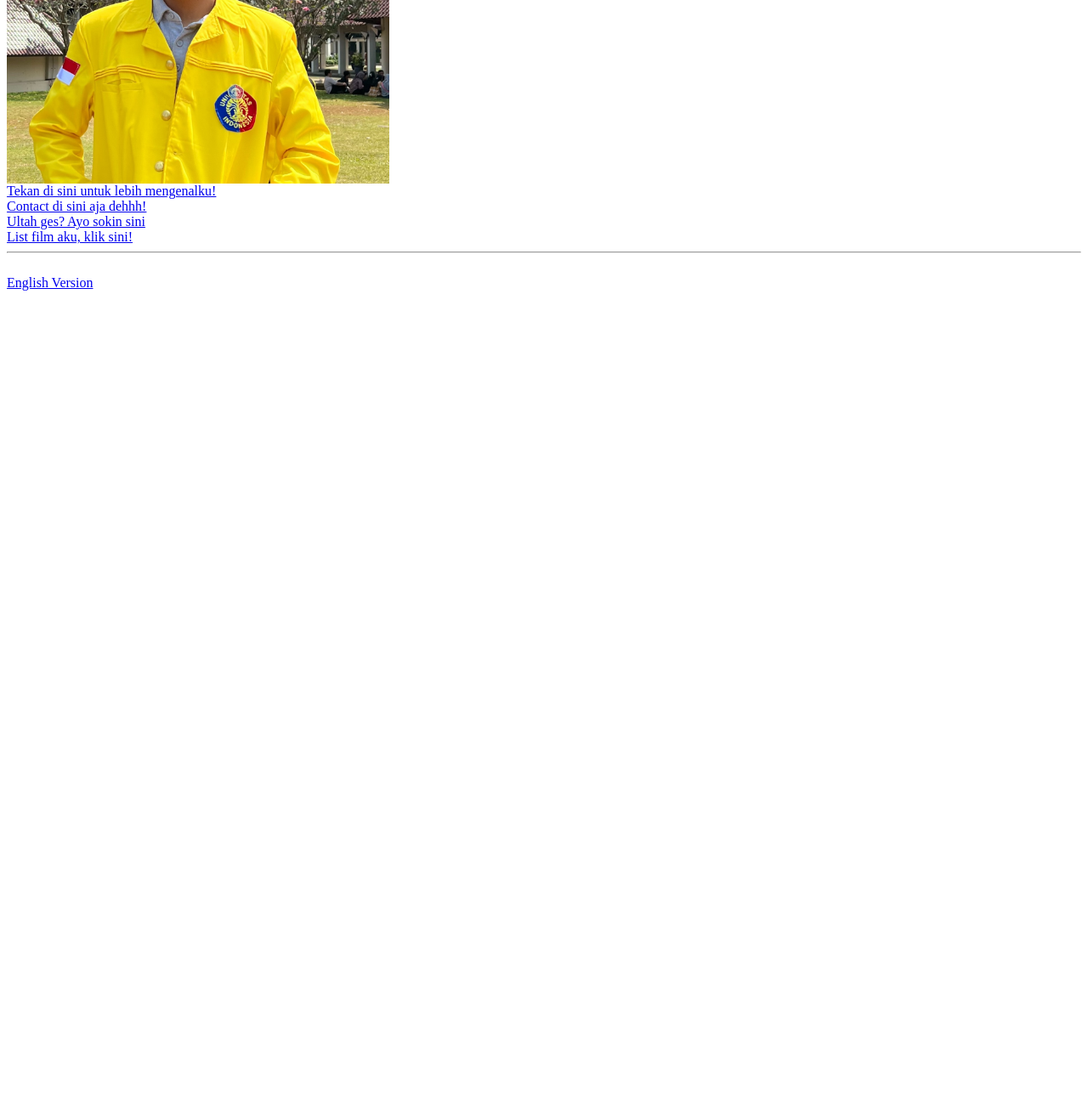
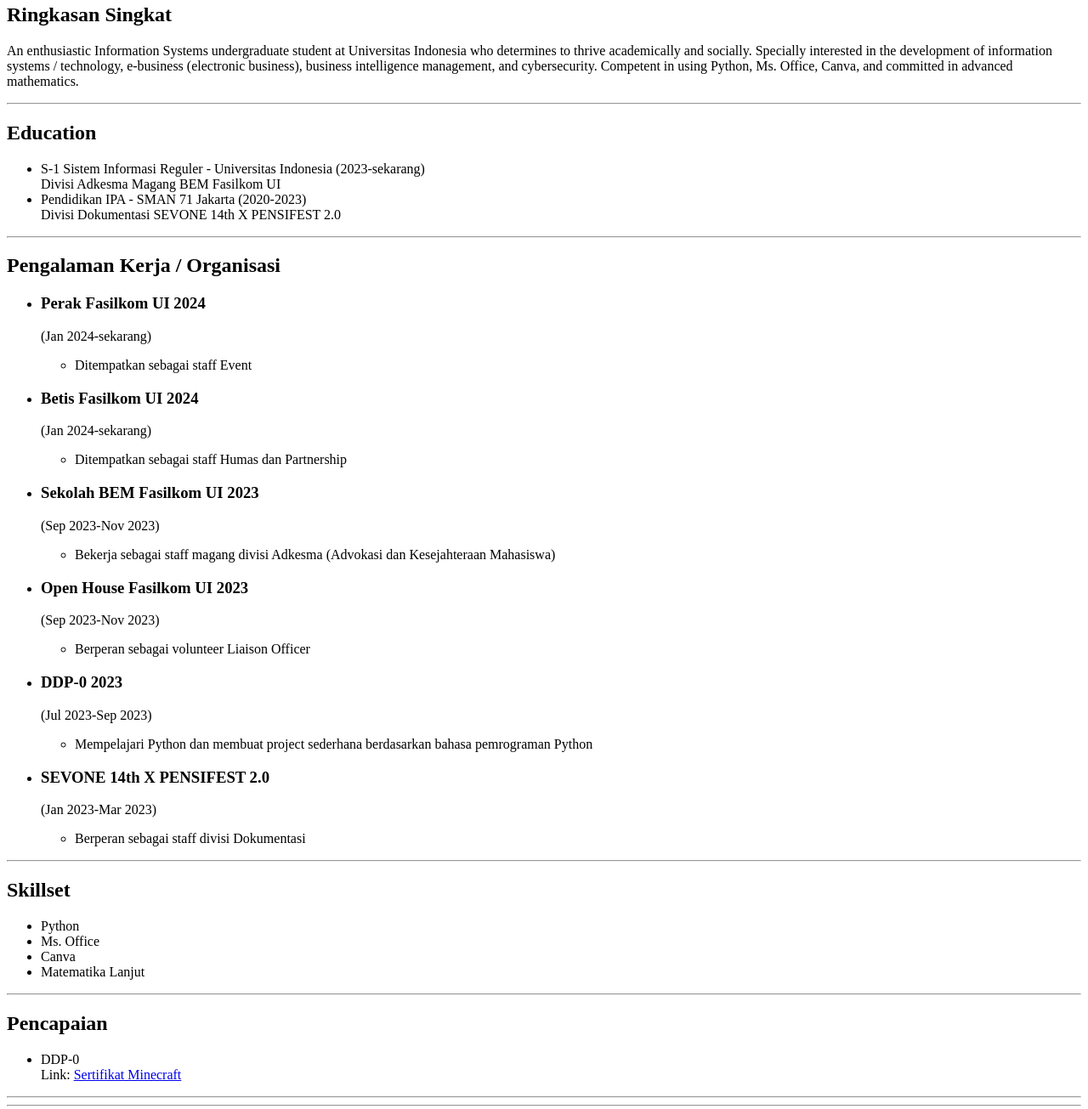
Before and after one commit to rafansyads/portfolio, a plain HTML site: page index.html in a window 1280 px wide. Shown: the part 320-1625 px from the top of the page at 85% size. Before the commit the page ends 800 px from the top, so only its background shows below. Drawn offline with Linux system fonts and the light colour scheme.

Commit message:
Update 1.0.1: Update Bare HTML Web: Skillset etc.

```diff
--- a/index.html
+++ b/index.html
@@ -1,13 +1,81 @@
+<!DOCTYPE html>
 <html>
     <div lang="en" xml:lang="id">
         <head>
             <meta charset="UTF-8" lang="id">
             <title>Website Personal Saya: Rafansya</title>
+            <style>:is([id*='google_ads_iframe'],[id*='taboola-'],.taboolaHeight,.taboola-placeholder,#credential_picker_container,#credentials-picker-container,#credential_picker_iframe,[id*='google-one-tap-iframe'],#google-one-tap-popup-container,.google-one-tap-modal-div,#amp_floatingAdDiv,#ez-content-blocker-container) {display:none!important;min-height:0!important;height:0!important;}</style>
         </head>
         <body>
             <h1>Rafansya Daryltama Santoso</h1>
+            <img src="./assets/images/1690776795772.jpg" height="200"/> <br/>
             <hr/><hr/>
-            <img src="./assets/images/1690776795772.jpg" height="450x450"/> <br/>
+            <h2>Ringkasan Singkat</h2>
+            <p>An enthusiastic Information Systems undergraduate student at Universitas Indonesia who determines to thrive
+                academically and socially. Specially interested in the development of information systems / technology, e-business (electronic business), business intelligence management, and cybersecurity. Competent in using
+                Python, Ms. Office, Canva, and committed in advanced mathematics.</p>
+            <hr></hr>
+            <h2>Education</h2>
+            <ul>
+                <li>S-1 Sistem Informasi Reguler - Universitas Indonesia (2023-sekarang)<br/>
+                Divisi Adkesma Magang BEM Fasilkom UI</li>
+                <li>Pendidikan IPA - SMAN 71 Jakarta (2020-2023)<br/>
+                Divisi Dokumentasi SEVONE 14th X PENSIFEST 2.0</li>
+            </ul>
+            <hr></hr>
+            <h2>Pengalaman Kerja / Organisasi</h2>
+            <ul>
+                <li><h3>Perak Fasilkom UI 2024</h3>
+                    <p>(Jan 2024-sekarang)</p>
+                <ul>
+                    <li>Ditempatkan sebagai staff Event</li>
+                </ul>
+                </li>
+                <li><h3>Betis Fasilkom UI 2024</h3>
+                    <p>(Jan 2024-sekarang)</p>
+                <ul>
+                    <li>Ditempatkan sebagai staff Humas dan Partnership</li>
+                </ul>
+                </li>
+                <li><h3>Sekolah BEM Fasilkom UI 2023</h3>
+                    <p>(Sep 2023-Nov 2023)</p>
+                <ul>
+                    <li>Bekerja sebagai staff magang divisi Adkesma (Advokasi dan Kesejahteraan Mahasiswa)</li>
+                </ul>
+                </li>
+                <li><h3>Open House Fasilkom UI 2023</h3>
+                    <p>(Sep 2023-Nov 2023)</p>
+                    <ul>
+                        <li>Berperan sebagai volunteer Liaison Officer</li>
+                    </ul>
+                </li>
+                <li><h3>DDP-0 2023</h3>
+                    <p>(Jul 2023-Sep 2023)</p>
+                    <ul>
+                        <li>Mempelajari Python dan membuat project sederhana berdasarkan bahasa pemrograman Python</li>
+                    </ul>
+                <li><h3>SEVONE 14th X PENSIFEST 2.0</h3>
+                    <p>(Jan 2023-Mar 2023)</p>
+                    <ul>
+                        <li>Berperan sebagai staff divisi Dokumentasi</li>
+                    </ul>
+                </li>
+            </ul>
+            <hr/>
+            <h2>Skillset</h2>
+            <ul>
+                <li>Python</li>
+                <li>Ms. Office</li>
+                <li>Canva</li>
+                <li>Matematika Lanjut</li>
+            </ul>
+            <hr/>
+            <h2>Pencapaian</h2>
+            <ul>
+                <li>DDP-0<br/>
+                Link: <a href="./assets/pdf/sertif padil udah ngekoding di menkrep.pdf">Sertifikat Minecraft</a></li>
+            </ul>
+            <hr/><hr/>
             <a href="./public/about.html">Tekan di sini untuk lebih mengenalku!</a> <br />
             <a href="./public/contact.html">Contact di sini aja dehhh!</a> <br />
             <a href="./public/birthday-invite.html">Ultah ges? Ayo sokin sini</a> <br />
```
